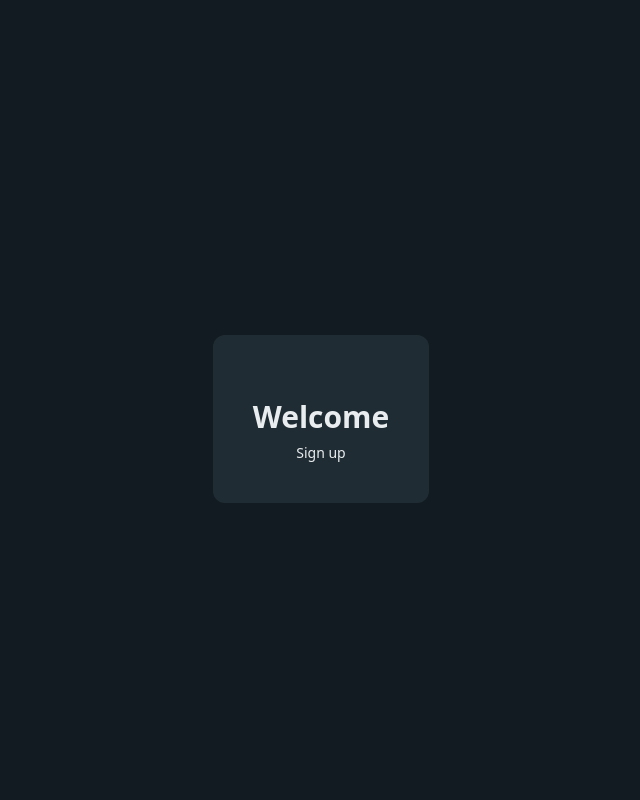
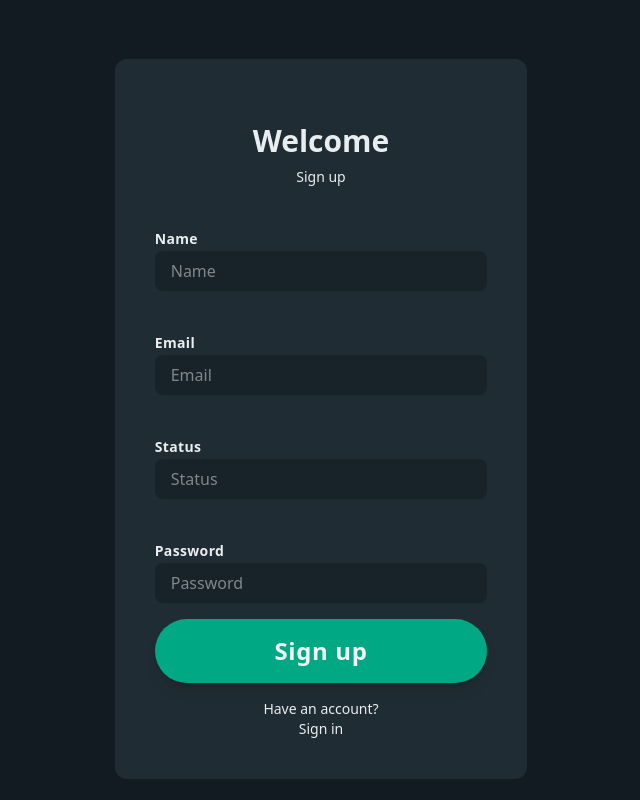
Before and after one commit to aljosabos/chat-app, a React (Vite) app in the folder client/: page /register in a window 1280 px wide. Shown: the whole page, without its empty margins (319-959 px from the left). Built offline with nearby package versions, Linux system fonts and the light colour scheme.

Commit message:
Add register form

```diff
--- a/client/package.json
+++ b/client/package.json
@@ -12,15 +12,19 @@
     "preview": "vite preview"
   },
   "dependencies": {
+    "@hookform/resolvers": "^5.2.1",
     "@reduxjs/toolkit": "^2.8.2",
     "@tailwindcss/vite": "^4.1.11",
     "react": "^19.1.0",
     "react-dom": "^19.1.0",
+    "react-hook-form": "^7.62.0",
     "react-redux": "^9.2.0",
     "react-router-dom": "^7.7.1",
+    "react-spinners": "^0.17.0",
     "redux-persist": "^6.0.0",
     "sass": "^1.89.2",
-    "tailwindcss": "^4.1.11"
+    "tailwindcss": "^4.1.11",
+    "zod": "^4.0.17"
   },
   "devDependencies": {
     "@eslint/js": "^9.25.0",
--- /dev/null
+++ b/client/src/components/Input/Input.tsx
@@ -0,0 +1,32 @@
+import type { FieldValues, UseFormRegister, Path } from "react-hook-form";
+
+interface IInputProps<TData extends FieldValues> {
+  name: Path<TData>;
+  type?: HTMLInputElement["type"];
+  placeholder?: string;
+  register: UseFormRegister<TData>;
+  error?: string;
+}
+
+export const Input = <TData extends FieldValues>({
+  name,
+  type,
+  placeholder,
+  register,
+  error,
+}: IInputProps<TData>) => {
+  return (
+    <div className="mt-8 content-center dark:text-dark-text-1 space-y-1">
+      <label htmlFor={name} className="text-sm font-bold tracking-wide">
+        {placeholder}
+      </label>
+      <input
+        {...register(name)}
+        type={type ?? "text"}
+        placeholder={placeholder}
+        className="w-full dark:bg-dark-bg-3 text-base py-2 px-4 rounded-lg outline-none"
+      />
+      {error && <p className="text-red-500 text-sm">{error}</p>}
+    </div>
+  );
+};
--- a/client/src/components/RegisterForm.tsx
+++ /dev/null
@@ -1,12 +0,0 @@
-export const RegisterForm = () => {
-  return (
-    <div className="h-screen w-full flex items-center justify-center overflow-hidden">
-      <div className="max-w-md space-y-8 p-10 dark:bg-dark-bg-2 rounded-xl">
-        <div className="text-center dark:text-dark-text-1">
-          <h2 className="mt-6 text-3xl font-bold">Welcome</h2>
-          <p className="mt-2 text-sm">Sign up</p>
-        </div>
-      </div>
-    </div>
-  );
-};
--- /dev/null
+++ b/client/src/components/RegisterForm/RegisterForm.schema.ts
@@ -0,0 +1,31 @@
+import z from "zod";
+
+export const registerSchema = z.object({
+  name: z
+    .string()
+    .min(1, "Name is required")
+    .regex(/^[A-Za-z\s]+$/, "No special characters allowed")
+    .min(2, { message: "Name must be between 2 and 16 characters long" })
+    .max(16, { message: "Name must be between 2 and 16 characters long" }),
+
+  email: z
+    .string()
+    .min(1, "Email is required")
+    .email("Email is not valid")
+    .refine(
+      (e) => e === "aljosabos@gmail.com",
+      "This email is not in our database"
+    ),
+
+  status: z.string().max(64, "Status must be less than 64 characters long"),
+
+  password: z
+    .string("Password is required")
+    .regex(
+      /^(?=.*[a-z])(?=.*[A-Z])(?=.*\d)(?=.*[!@#$%^&*(),.?":{}|<>])[A-Za-z\d!@#$%^&*(),.?":{}|<>]{6,}$/,
+      "Password must be at least 6 characters long and include at least one uppercase letter, one lowercase letter, one number, and one special character."
+    )
+    .max(128, { message: "Password must be less than 120 characters long" }),
+});
+
+export type RegisterFormValues = z.infer<typeof registerSchema>;
--- /dev/null
+++ b/client/src/components/RegisterForm/RegisterForm.tsx
@@ -0,0 +1,90 @@
+import { zodResolver } from "@hookform/resolvers/zod";
+import { useForm } from "react-hook-form";
+import { registerSchema, type RegisterFormValues } from "./RegisterForm.schema";
+import { Input } from "../Input/Input";
+import { useAppSelector } from "@/hooks/redux";
+import { PulseLoader } from "react-spinners";
+import { Link } from "react-router-dom";
+
+export const RegisterForm = () => {
+  const { status } = useAppSelector((state) => state.user);
+  const {
+    handleSubmit,
+    register,
+    formState: { errors },
+  } = useForm<RegisterFormValues>({
+    resolver: zodResolver(registerSchema),
+    defaultValues: {
+      name: "",
+      email: "",
+      status: "",
+      password: "",
+    },
+  });
+
+  const handleFormSubmit = (data: RegisterFormValues) => {
+    console.log(data);
+  };
+
+  return (
+    <div className="h-screen w-full flex items-center justify-center overflow-hidden">
+      <div className="max-w-md p-10 dark:bg-dark-bg-2 rounded-xl">
+        <div className="text-center dark:text-dark-text-1">
+          <h2 className="mt-6 text-3xl font-bold">Welcome</h2>
+          <p className="mt-2 text-sm">Sign up</p>
+        </div>
+        <form onSubmit={handleSubmit(handleFormSubmit)} className="space-y-4">
+          <Input
+            name="name"
+            placeholder="Name"
+            error={errors.name?.message}
+            register={register}
+          />
+
+          <Input
+            name="email"
+            placeholder="Email"
+            error={errors.email?.message}
+            register={register}
+          />
+
+          <Input
+            name="status"
+            placeholder="Status"
+            error={errors.status?.message}
+            register={register}
+          />
+
+          <Input
+            name="password"
+            placeholder="Password"
+            error={errors.password?.message}
+            register={register}
+          />
+
+          <button
+            type="submit"
+            className="w-full flex justify-center bg-green-1 text-gray-100 p-4 rounded-full tracking-wide font-semibold focus:outline-none hover:bg-green-2 shadow-lg cursor-pointer transition ease-in duration-300"
+          >
+            {status === "loading" ? (
+              <PulseLoader color="#fff" size={16} />
+            ) : (
+              "Sign up"
+            )}
+          </button>
+          <div className="text-sm">
+            <p className="flex flex-col items-center justify-center  text-center text-md dark:text-dark-text-1">
+              <span>Have an account?</span>
+              <Link
+                to="/login"
+                className="hover:underline cursor-pointer transition ease-in duration-300"
+              >
+                Sign in
+              </Link>
+            </p>
+          </div>
+        </form>
+      </div>
+    </div>
+  );
+};
--- a/client/src/features/counter/counterSlice.ts
+++ /dev/null
@@ -1,37 +0,0 @@
-import type { RootState } from "@/store";
-import { createSlice } from "@reduxjs/toolkit";
-import type { PayloadAction } from "@reduxjs/toolkit";
-
-interface CounterState {
-  value: number;
-}
-
-// Define the initial state using that type
-const initialState: CounterState = {
-  value: 0,
-};
-
-export const counterSlice = createSlice({
-  name: "counter",
-  // `createSlice` will infer the state type from the `initialState` argument
-  initialState,
-  reducers: {
-    increment: (state) => {
-      state.value += 1;
-    },
-    decrement: (state) => {
-      state.value -= 1;
-    },
-    // Use the PayloadAction type to declare the contents of `action.payload`
-    incrementByAmount: (state, action: PayloadAction<number>) => {
-      state.value += action.payload;
-    },
-  },
-});
-
-export const { increment, decrement, incrementByAmount } = counterSlice.actions;
-
-// Other code such as selectors can use the imported `RootState` type
-export const selectCount = (state: RootState) => state.counter.value;
-
-export default counterSlice.reducer;
--- /dev/null
+++ b/client/src/features/user/userSlice.ts
@@ -0,0 +1,49 @@
+import { createSlice } from "@reduxjs/toolkit";
+
+interface UserState {
+  status: string;
+  error: string;
+  user: {
+    id: string;
+    name: string;
+    email: string;
+    picture: string;
+    status: string;
+    token: string;
+  };
+}
+
+// Define the initial state using that type
+const initialState: UserState = {
+  status: "",
+  error: "",
+  user: {
+    id: "",
+    name: "Aljosa",
+    email: "",
+    picture: "",
+    status: "",
+    token: "",
+  },
+};
+
+// 'auth/register'
+
+export const userSlice = createSlice({
+  name: "user",
+  initialState,
+  reducers: {
+    logout: (state) => {
+      state.status = "";
+      state.error = "";
+      state.user = initialState.user;
+    },
+  },
+});
+
+export const { logout } = userSlice.actions;
+
+// Other code such as selectors can use the imported `RootState` type
+export const userSelector = (state: UserState) => state.user;
+
+export default userSlice.reducer;
--- a/client/src/pages/Home/Home.tsx
+++ b/client/src/pages/Home/Home.tsx
@@ -1,13 +1,13 @@
-import { useAppDispatch, useAppSelector } from "@/hooks/redux";
-import { increment } from "@features/counter/counterSlice";
+import { useAppDispatch } from "@/hooks/redux";
+import { logout, userSelector } from "@features/user/userSlice";
 
 export const Home = () => {
-  const count = useAppSelector((state) => state.counter?.value);
+  const user = userSelector;
   const dispatch = useAppDispatch();
   return (
     <div>
-      <h1>{count}</h1>
-      <button onClick={() => dispatch(increment())}>Increment counter</button>
+      <h1>{user.name}</h1>
+      <button onClick={() => dispatch(logout())}>Increment counter</button>
     </div>
   );
 };
--- a/client/src/pages/Login/Login.tsx
+++ b/client/src/pages/Login/Login.tsx
@@ -1,4 +1,4 @@
-import { LoginForm } from "@/components/LoginForm";
+import { LoginForm } from "@/components/LoginForm/LoginForm";
 
 export const Login = () => {
   return (
--- a/client/src/pages/Register/Register.tsx
+++ b/client/src/pages/Register/Register.tsx
@@ -1,4 +1,4 @@
-import { RegisterForm } from "@/components/RegisterForm";
+import { RegisterForm } from "@/components/RegisterForm/RegisterForm";
 
 export const Register = () => {
   return (
--- a/client/src/store.ts
+++ b/client/src/store.ts
@@ -1,5 +1,5 @@
 import { configureStore, combineReducers } from "@reduxjs/toolkit";
-import counterReducer from "@/features/counter/counterSlice";
+import userReducer from "@features/user/userSlice";
 
 import {
   persistStore,
@@ -15,13 +15,13 @@ import {
 import storage from "redux-persist/lib/storage";
 
 const rootReducer = combineReducers({
-  counter: counterReducer,
+  user: userReducer,
 });
 
 const persistConfig = {
   key: "root",
   storage,
-  whitelist: ["counter"],
+  whitelist: ["user"],
 };
 
 const persistedReducer = persistReducer(persistConfig, rootReducer);
```
Also changed, not shown: client/src/components/LoginForm/LoginForm.tsx (renamed from client/src/components/LoginForm.tsx), 2 other files (tests, documents, lock files or other folders).
